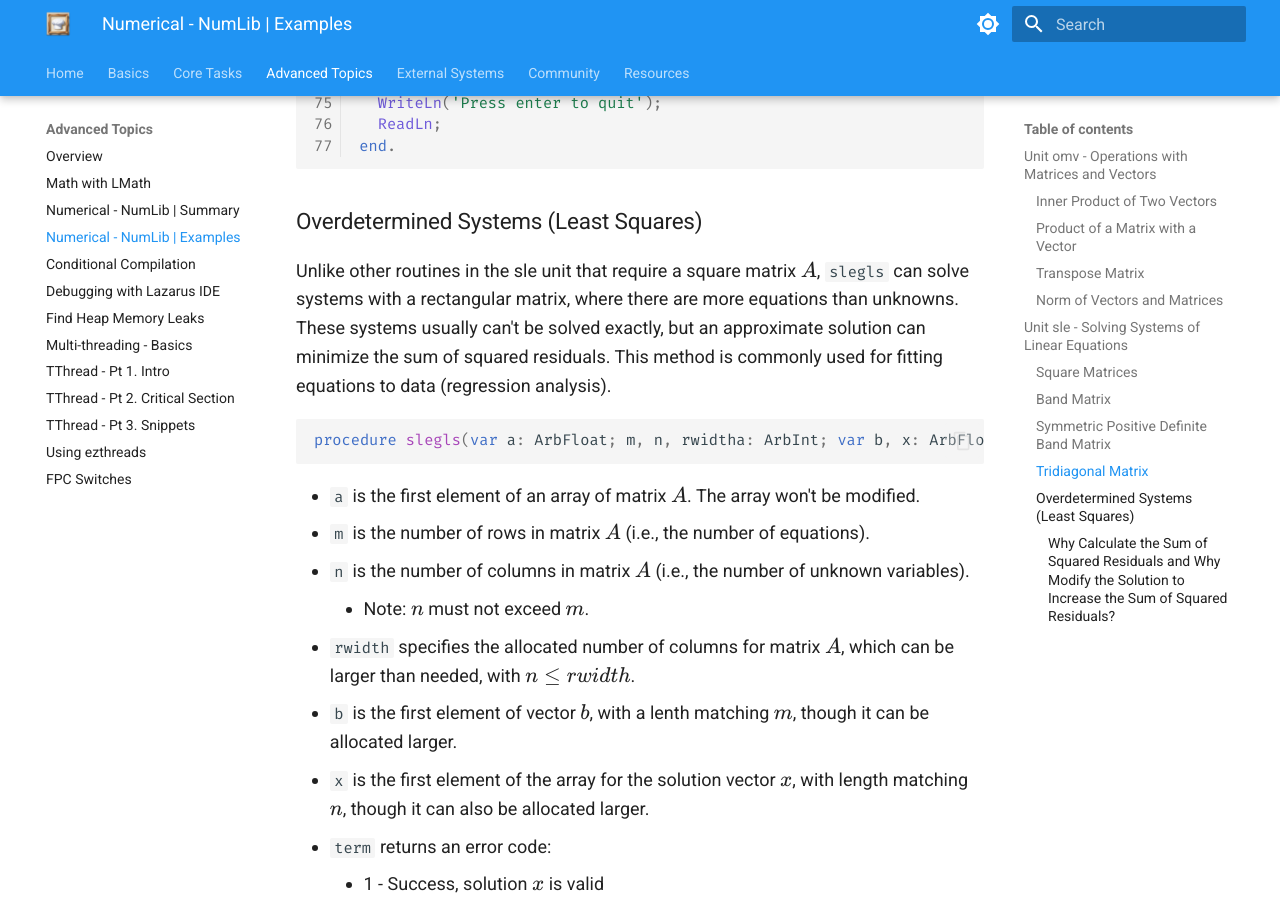
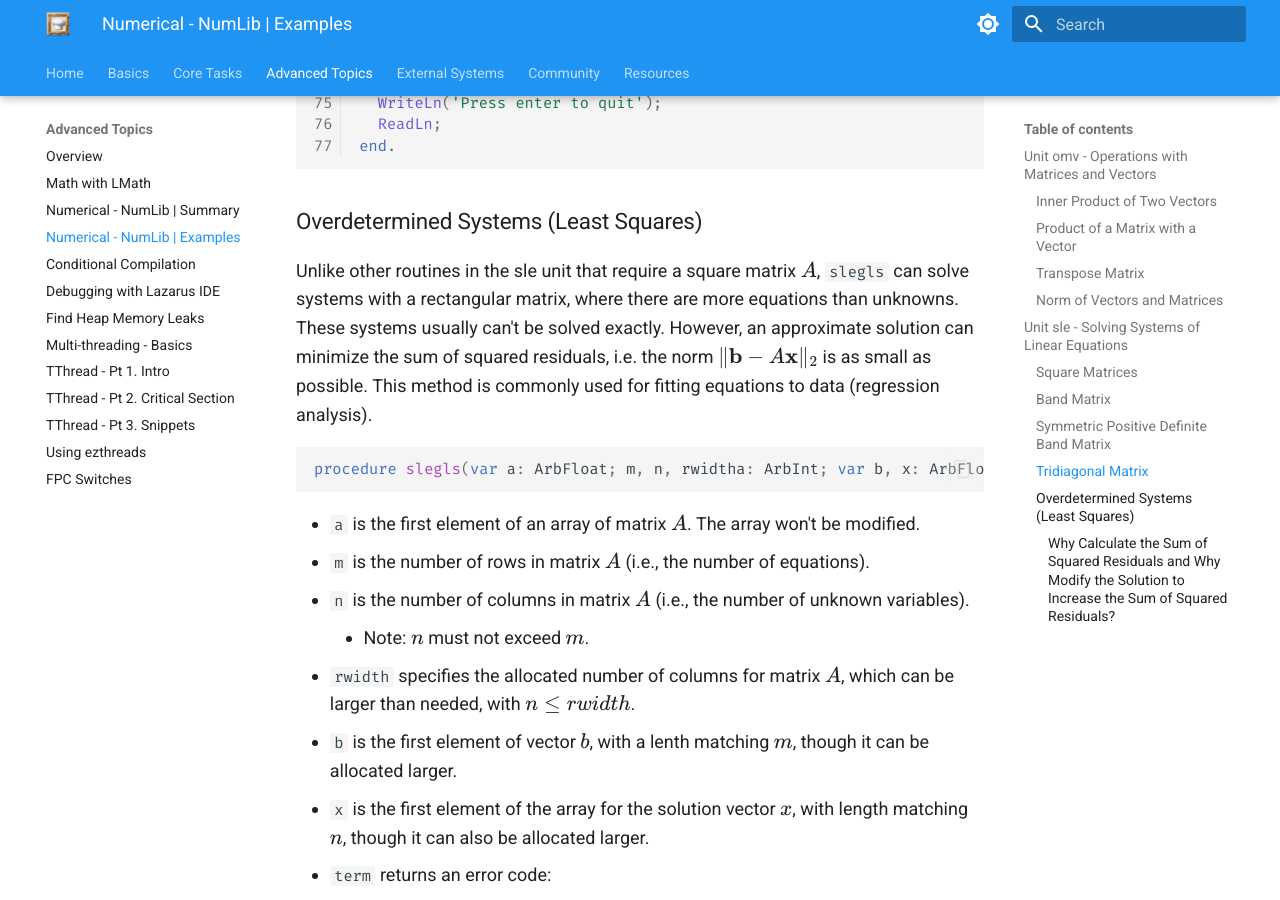
Before and after one commit to ikelaiah/free-pascal-cookbook, an MkDocs documentation site: the page built from docs/docs/advanced/numlib.md, in a window 1280 px wide and 900 px high, scrolled down 24363 px. Built offline with MkDocs 1.6.1 and Material for MkDocs 9.7.7, drawn with Linux system fonts in a browser that asks for light colours.

Commit message:
Update - Minor edits.

````diff
--- a/docs/docs/advanced/numlib.md
+++ b/docs/docs/advanced/numlib.md
@@ -1133,7 +1133,7 @@
 
 ### Overdetermined Systems (Least Squares)
 
-Unlike other routines in the sle unit that require a square matrix $A$, `slegls` can solve systems with a rectangular matrix, where there are more equations than unknowns. These systems usually can't be solved exactly, but an approximate solution can minimize the sum of squared residuals. This method is commonly used for fitting equations to data (regression analysis).
+Unlike other routines in the sle unit that require a square matrix $A$, `slegls` can solve systems with a rectangular matrix, where there are more equations than unknowns. These systems usually can't be solved exactly. However, an approximate solution can minimize the sum of squared residuals, i.e. the norm $\displaystyle{ \|\mathbf{b} - A \mathbf{x}\|_2 }$ is as small as possible. This method is commonly used for fitting equations to data (regression analysis).
 
 ```pascal
 procedure slegls(var a: ArbFloat; m, n, rwidtha: ArbInt; var b, x: ArbFloat; var term: ArbInt);
````
